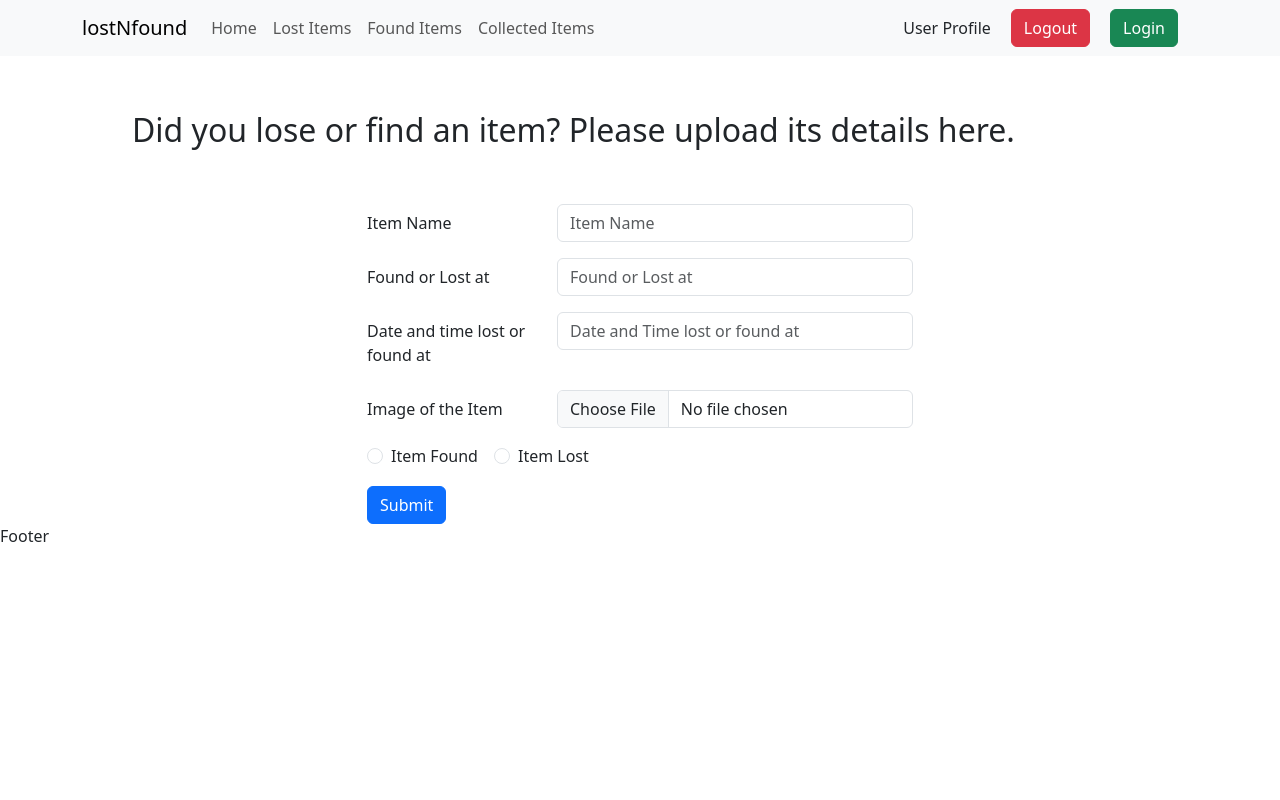
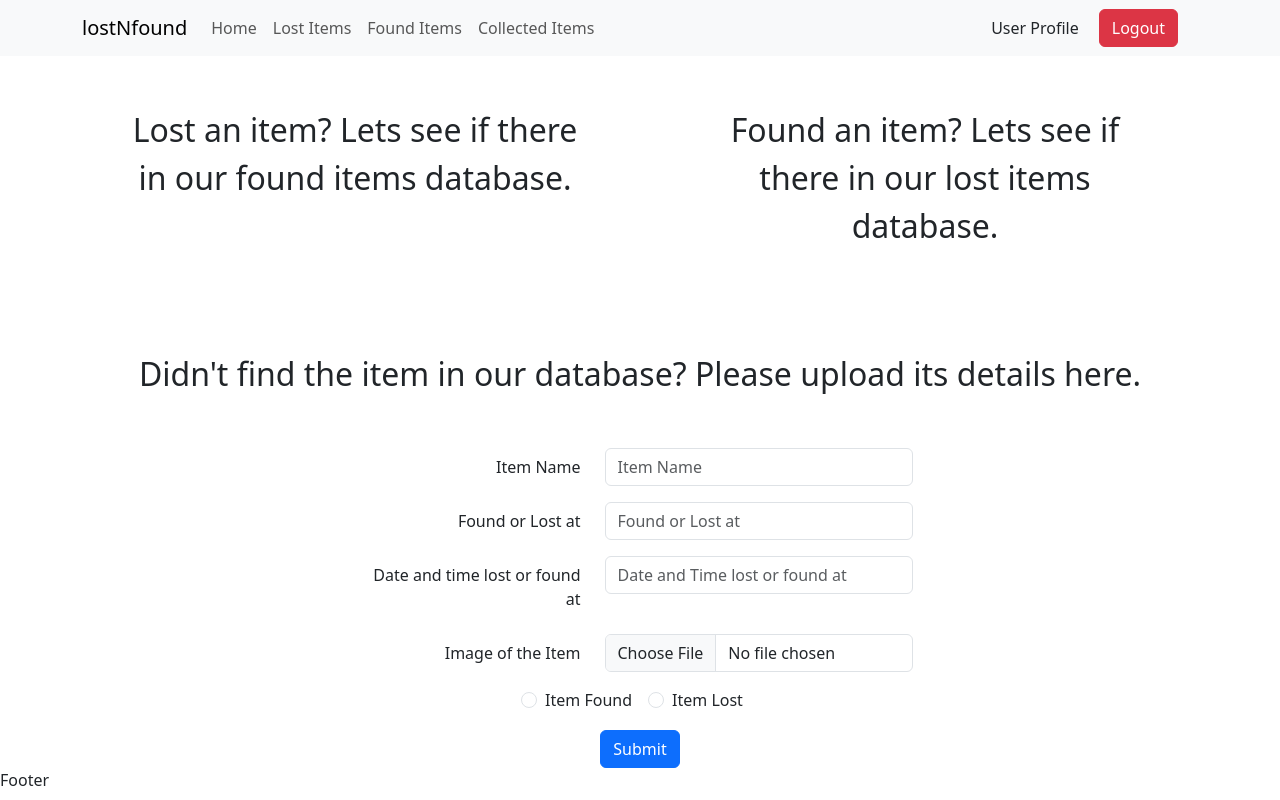
Before and after one commit to Dhanushdevireddy/Lost-and-Found-Portal, a React (Create React App) app: page / in a window 1280 px wide. Built offline with nearby package versions, Linux system fonts and the light colour scheme.

Commit message:
Removed login page and updated card

```diff
--- a/src/App.js
+++ b/src/App.js
@@ -8,7 +8,7 @@ import LostItems from './screens/LostItems';
 import FoundItems from './screens/FoundItems';
 import CollectedItems from './screens/CollectedItems';
 import UserProfile from './screens/UserProfile';
-import Login from './screens/Login';
+
 
 function App() {
   return (
@@ -20,7 +20,6 @@ function App() {
           <Route exact path="/itemsFound" element={<FoundItems/>}/>
           <Route exact path="/itemsCollected" element={<CollectedItems/>} />
           <Route exact path="/userProfile" element={<UserProfile/>} />
-          <Route exact path="/login" element={<Login/>} />
         </Routes>
       </div>
     </Router>
--- a/src/components/Card.js
+++ /dev/null
@@ -1,21 +0,0 @@
-import React from "react";
-import { Col, Container, Row } from "react-bootstrap";
-import Image from 'react-bootstrap/Image'
-
-export default function Card() {
-  return (
-    <Container>
-      <Row>
-        <Col xs="12" md="6">
-        <Image src="../Gutenberg_Bible,_Lenox_Copy,_New_York_Public_Library,_2009._Pic_01.jpg" alt="image" rounded />
-        </Col>
-        <Col xs="12" md="6">
-          <p>Item Name</p>
-          <p>Lost by</p>
-          <p>Lost at</p>
-          <p>Contact Details</p>
-        </Col>
-      </Row>
-    </Container>
-  );
-}
--- /dev/null
+++ b/src/components/CardRendering.js
@@ -0,0 +1,16 @@
+import React from "react";
+import Button from 'react-bootstrap/Button';
+import Card from 'react-bootstrap/Card';
+
+export default function CardRendering() {
+  return (
+    <Card style={{ width: "18rem" }}>
+      <Card.Img variant="top" src="holder.js/100px180" />
+      <Card.Body>
+        <Card.Title>Card Title</Card.Title>
+        <Card.Text>Some quick example text</Card.Text>
+        <Button variant="primary">Go somewhere</Button>
+      </Card.Body>
+    </Card>
+  )
+}
--- a/src/components/NavigationBar.js
+++ b/src/components/NavigationBar.js
@@ -6,10 +6,9 @@ import Navbar from "react-bootstrap/Navbar";
 //import NavDropdown from "react-bootstrap/NavDropdown";
 import "bootstrap/dist/css/bootstrap.min.css";
 import Button from "react-bootstrap/Button";
-import { useNavigate } from "react-router-dom";
+import { GoogleLogin } from '@react-oauth/google';
 
 export default function NavigationBar() {
-  const navigate = useNavigate();
 
   return (
     <Navbar expand="lg" className="bg-body-tertiary justify-content-between">
@@ -28,21 +27,12 @@ export default function NavigationBar() {
           </Nav.Link>
           <Button
             variant="danger"
-            style={{ "margin-left": "20px" }}
+            style={{ "margin-left": "20px","margin-right":"20px" }}
             type="submit"
           >
             Logout
           </Button>
-          <Button
-            variant="success"
-            style={{ "margin-right": "20px", "margin-left": "20px" }}
-            type="submit"
-            onClick={() => {
-              navigate("/login");
-            }}
-          >
-            Login
-          </Button>
+          <GoogleLogin onSuccess={()=>{}} />
         </Navbar.Collapse>
       </Container>
     </Navbar>
--- a/src/index.js
+++ b/src/index.js
@@ -7,7 +7,7 @@ import { GoogleOAuthProvider } from '@react-oauth/google';
 
 const root = ReactDOM.createRoot(document.getElementById('root'));
 root.render(
-  <GoogleOAuthProvider clientId="">
+  <GoogleOAuthProvider clientId="560603216563-42h58t75kl2fpd9e6d3efs67675j0crn.apps.googleusercontent.com">
         <React.StrictMode>
             <App />
         </React.StrictMode>
--- a/src/screens/CollectedItems.js
+++ b/src/screens/CollectedItems.js
@@ -1,7 +1,7 @@
 import React from "react";
 import NavigationBar from "../components/NavigationBar";
 import Footer from "../components/Footer";
-import Card from "../components/Card";
+import CardRendering from '../components/CardRendering'
 import SearchBar from "../components/SearchBar";
 
 export default function CollectedItems() {
@@ -9,10 +9,10 @@ export default function CollectedItems() {
     <>
       <NavigationBar />
       <SearchBar/>
-      <Card/>
-      <Card/>
-      <Card/>
-      <Card/>
+      <CardRendering/>
+    <CardRendering/>
+    <CardRendering/>
+    <CardRendering/>
       <Footer />
     </>
   );
--- a/src/screens/FoundItems.js
+++ b/src/screens/FoundItems.js
@@ -1,7 +1,7 @@
 import React from 'react'
 import Footer from '../components/Footer'
 import NavigationBar from '../components/NavigationBar'
-import Card from '../components/Card'
+import CardRendering from '../components/CardRendering'
 import SearchBar from '../components/SearchBar'
 
 export default function FoundItems() {
@@ -9,10 +9,10 @@ export default function FoundItems() {
     <>
     <NavigationBar/>
     <SearchBar/>
-    <Card/>
-    <Card/>
-    <Card/>
-    <Card/>
+    <CardRendering/>
+    <CardRendering/>
+    <CardRendering/>
+    <CardRendering/>
     <Footer/>
     </>
   )
--- a/src/screens/Home.js
+++ b/src/screens/Home.js
@@ -12,36 +12,47 @@ export default function Home() {
       <NavigationBar />
       <Container>
         <Row>
-          <Col xs="12">
+          <Col xs="12" md="6" className="text-center">
             <div className="fs-2" style={{ margin: "50px" }}>
-              Did you lose or find an item? Please upload its details here.
+              Lost an item? Lets see if there in our found items database.
+            </div>
+          </Col>
+          <Col xs="12" md="6" className="text-center">
+            <div className="fs-2" style={{ margin: "50px" }}>
+              Found an item? Lets see if there in our lost items database.
+            </div>
+          </Col>
+          <Col xs="12" className="text-center">
+            <div className="fs-2" style={{ margin: "50px" }}>
+              Didn't find the item in our database? Please upload its details
+              here.
             </div>
           </Col>
           <Col xs={12} lg={{ span: 6, offset: 3 }}>
-            <Form>
+            <Form className="text-end">
               <Form.Group as={Row} className="mb-3" controlId="formBasicItem">
-                <Form.Label column sm="4">
+                <Form.Label column sm="5">
                   Item Name
                 </Form.Label>
-                <Col sm="8">
+                <Col sm="7">
                   <Form.Control type="item" placeholder="Item Name" />
                 </Col>
               </Form.Group>
 
               <Form.Group as={Row} className="mb-3" controlId="formBasicFola">
-                <Form.Label column sm="4">
+                <Form.Label column sm="5">
                   Found or Lost at
                 </Form.Label>
-                <Col sm="8">
+                <Col sm="7">
                   <Form.Control type="fola" placeholder="Found or Lost at" />
                 </Col>
               </Form.Group>
 
               <Form.Group as={Row} className="mb-3" controlId="formBasicDot">
-                <Form.Label column sm="4">
+                <Form.Label column sm="5">
                   Date and time lost or found at
                 </Form.Label>
-                <Col sm="8">
+                <Col sm="7">
                   <Form.Control
                     type="dot"
                     placeholder="Date and Time lost or found at"
@@ -50,15 +61,15 @@ export default function Home() {
               </Form.Group>
 
               <Form.Group as={Row} className="mb-3" controlId="formBasicImage">
-                <Form.Label column sm="4">
+                <Form.Label column sm="5">
                   Image of the Item
                 </Form.Label>
-                <Col sm="8">
+                <Col sm="7">
                   <Form.Control type="file" />
                 </Col>
               </Form.Group>
 
-              <Col>
+              <Col className="text-center">
                 {["radio"].map((type) => (
                   <div key={`inline-${type}`} className="mb-3">
                     <Form.Check
@@ -79,9 +90,11 @@ export default function Home() {
                 ))}
               </Col>
 
-              <Button variant="primary" type="submit">
-                Submit
-              </Button>
+              <Col className="text-center">
+                <Button variant="primary" type="submit">
+                  Submit
+                </Button>
+              </Col>
             </Form>
           </Col>
         </Row>
--- a/src/screens/Login.js
+++ /dev/null
@@ -1,15 +0,0 @@
-import React from "react";
-import { Container, Row, Col } from "react-bootstrap";
-import { GoogleLogin } from '@react-oauth/google';
-
-export default function Login() {
-  return (
-    <Container>
-      <Row>
-        <Col>
-        <GoogleLogin />
-        </Col>
-      </Row>
-    </Container>
-  );
-}
--- a/src/screens/LostItems.js
+++ b/src/screens/LostItems.js
@@ -1,19 +1,27 @@
-import React from 'react'
-import Footer from '../components/Footer'
-import NavigationBar from '../components/NavigationBar'
-import Card from '../components/Card'
-import SearchBar from '../components/SearchBar'
+import React from "react";
+import Footer from "../components/Footer";
+import NavigationBar from "../components/NavigationBar";
+
+import SearchBar from "../components/SearchBar";
+import CardRendering from "../components/CardRendering";
+import { Col, Container, Row } from "react-bootstrap";
 
 export default function LostItems() {
   return (
     <>
-    <NavigationBar/>
-    <SearchBar/>
-    <Card/>
-    <Card/>
-    <Card/>
-    <Card/>
-    <Footer/>
+      <NavigationBar />
+      <Container>
+        <Row>
+          <Col xs={12}>
+            <SearchBar />
+          </Col>
+        </Row>
+        <CardRendering xs={12} md={6} />
+        <CardRendering xs={12} md={6} />
+        <CardRendering xs={12} md={6} />
+        <CardRendering xs={12} md={6} />
+      </Container>
+      <Footer />
     </>
-  )
+  );
 }
--- a/src/screens/UserProfile.js
+++ b/src/screens/UserProfile.js
@@ -2,7 +2,7 @@ import React from "react";
 import NavigationBar from "../components/NavigationBar";
 import Footer from "../components/Footer";
 import { Container, Row } from "react-bootstrap";
-import Card from "../components/Card";
+import CardRendering from '../components/CardRendering'
 import Tab from "react-bootstrap/Tab";
 import Tabs from "react-bootstrap/Tabs";
 
@@ -26,10 +26,10 @@ export default function UserProfile() {
               eventKey="previouslyReportedItems"
               title="Previously Reported Items"
             >
-              <Card />
-              <Card />
-              <Card />
-              <Card />
+              <CardRendering/>
+    <CardRendering/>
+    <CardRendering/>
+    <CardRendering/>
             </Tab>
             <Tab eventKey="editProfile" title="Edit Profile">
               <p>Change Password</p>
```
